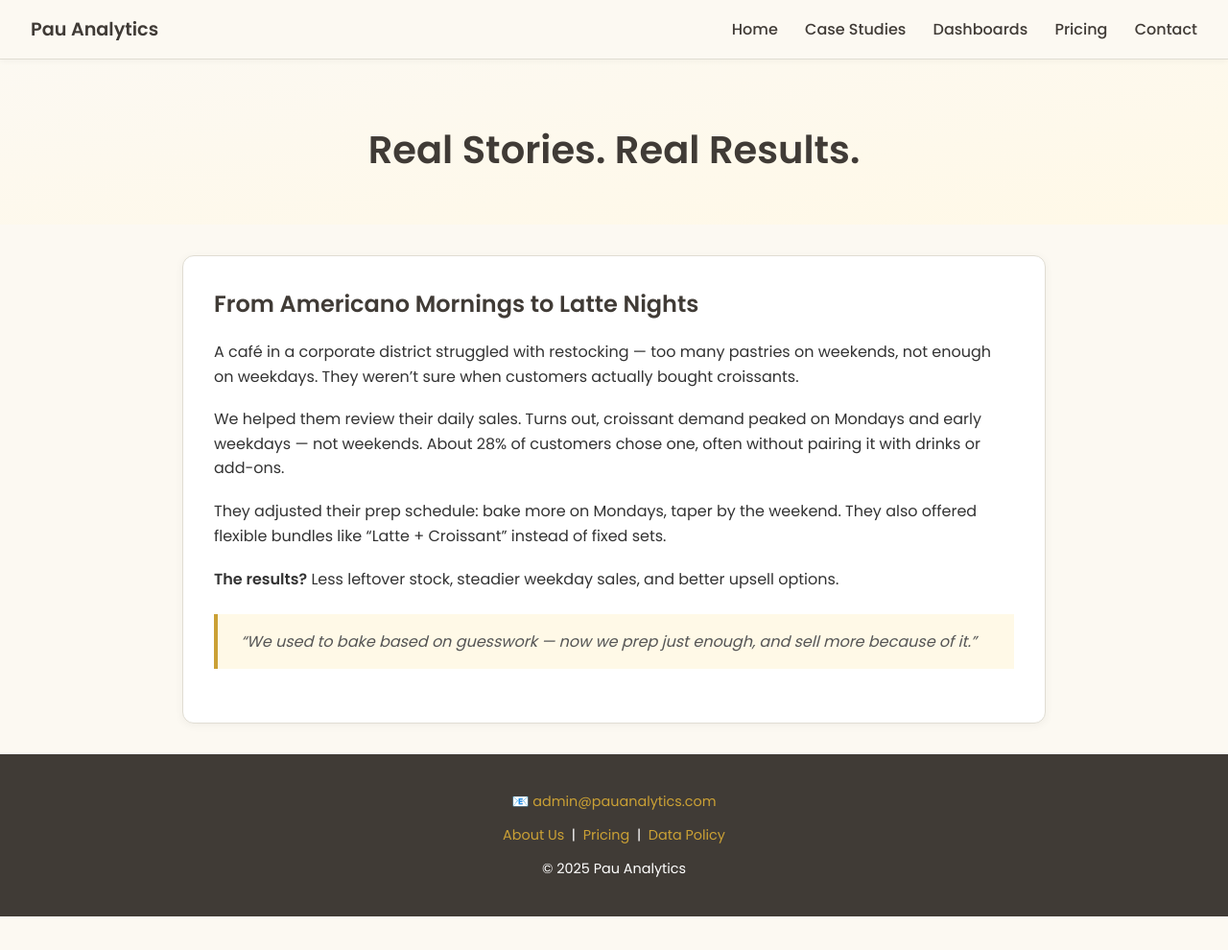
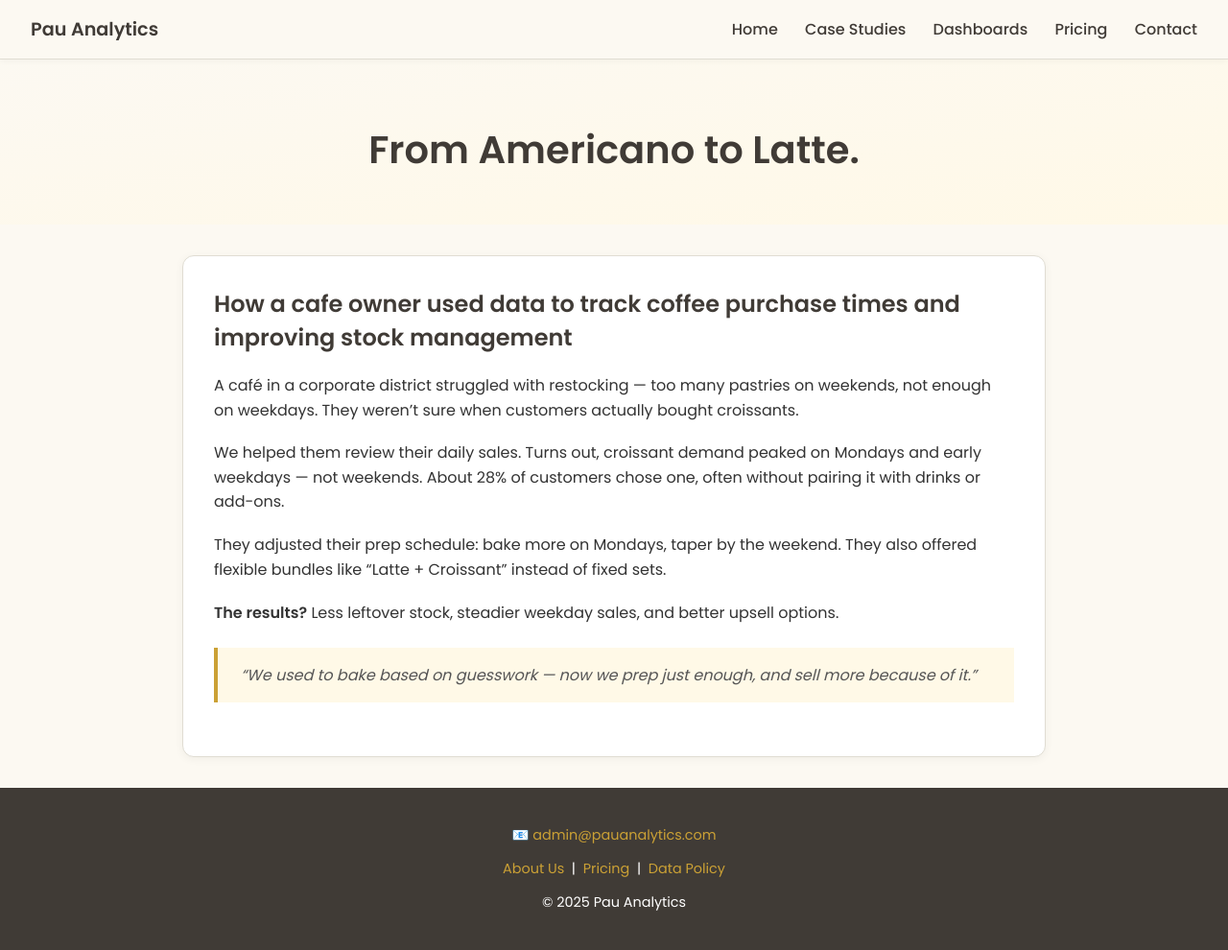
Before and after one commit to lyven81/pinnacles-learning-website, a Jekyll site: the page case-study/case-study-2.html, which Jekyll copies as it is, in a window 1280 px wide and 990 px high. Shown: the whole window at 96% size. Built offline with Jekyll 4.4.1, drawn with Linux system fonts in a browser that asks for light colours.

Commit message:
Update case-study-2.html

```diff
--- a/case-study/case-study-2.html
+++ b/case-study/case-study-2.html
@@ -4,9 +4,9 @@
   <meta charset="UTF-8" />
   <meta name="viewport" content="width=device-width, initial-scale=1.0" />
 
-  <title>Real Stories | Pau Analytics</title>
+  <title>Pau Analytics | From Americano to Latte</title>
   <link href="https://fonts.googleapis.com/css2?family=Poppins:wght@400;500;600&display=swap" rel="stylesheet" />
-  <meta name="description" content="SME analytics consulting in Malaysia—dashboards for inventory forecasting, churn prediction, marketing ROI, and pricing optimization." />
+  <meta name="description" content="How a cafe owner used data to track coffee purchase times, improving stock management." />
 
   <link rel="preconnect" href="https://fonts.googleapis.com" />
   <link rel="preconnect" href="https://fonts.gstatic.com" crossorigin />
@@ -220,12 +220,12 @@
   </div>
 
   <header>
-    <h1>Real Stories. Real Results.</h1>
+    <h1>From Americano to Latte.</h1>
   </header>
 
   <main class="container">
      <div class="case-card">
-      <h2>From Americano Mornings to Latte Nights</h2>
+      <h2>How a cafe owner used data to track coffee purchase times and improving stock management</h2>
       <p>A café in a corporate district struggled with restocking — too many pastries on weekends, not enough on weekdays. They weren’t sure when customers actually bought croissants.</p>
 
       <p>We helped them review their daily sales. Turns out, croissant demand peaked on Mondays and early weekdays — not weekends. About 28% of customers chose one, often without pairing it with drinks or add-ons.</p>
```
